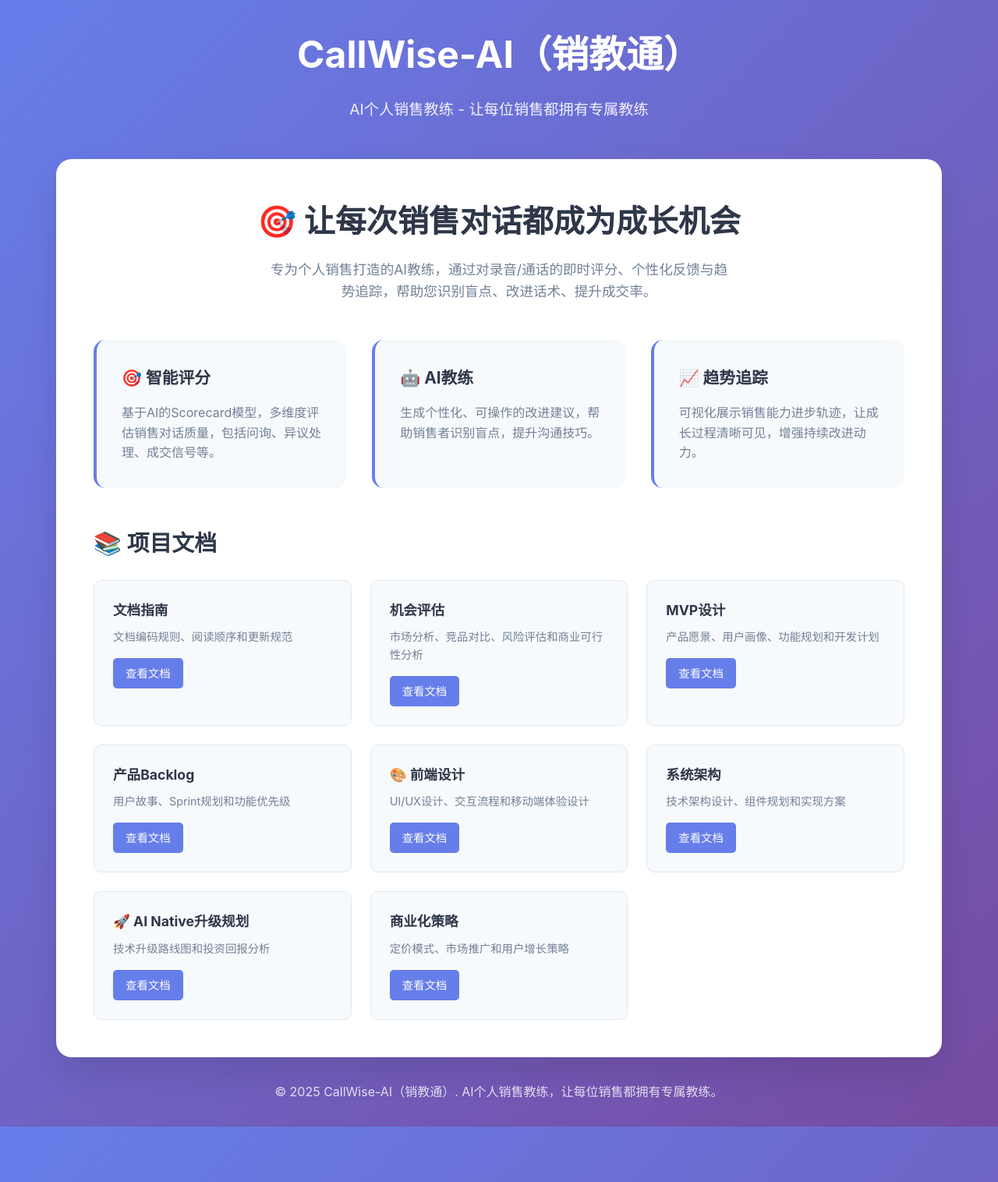
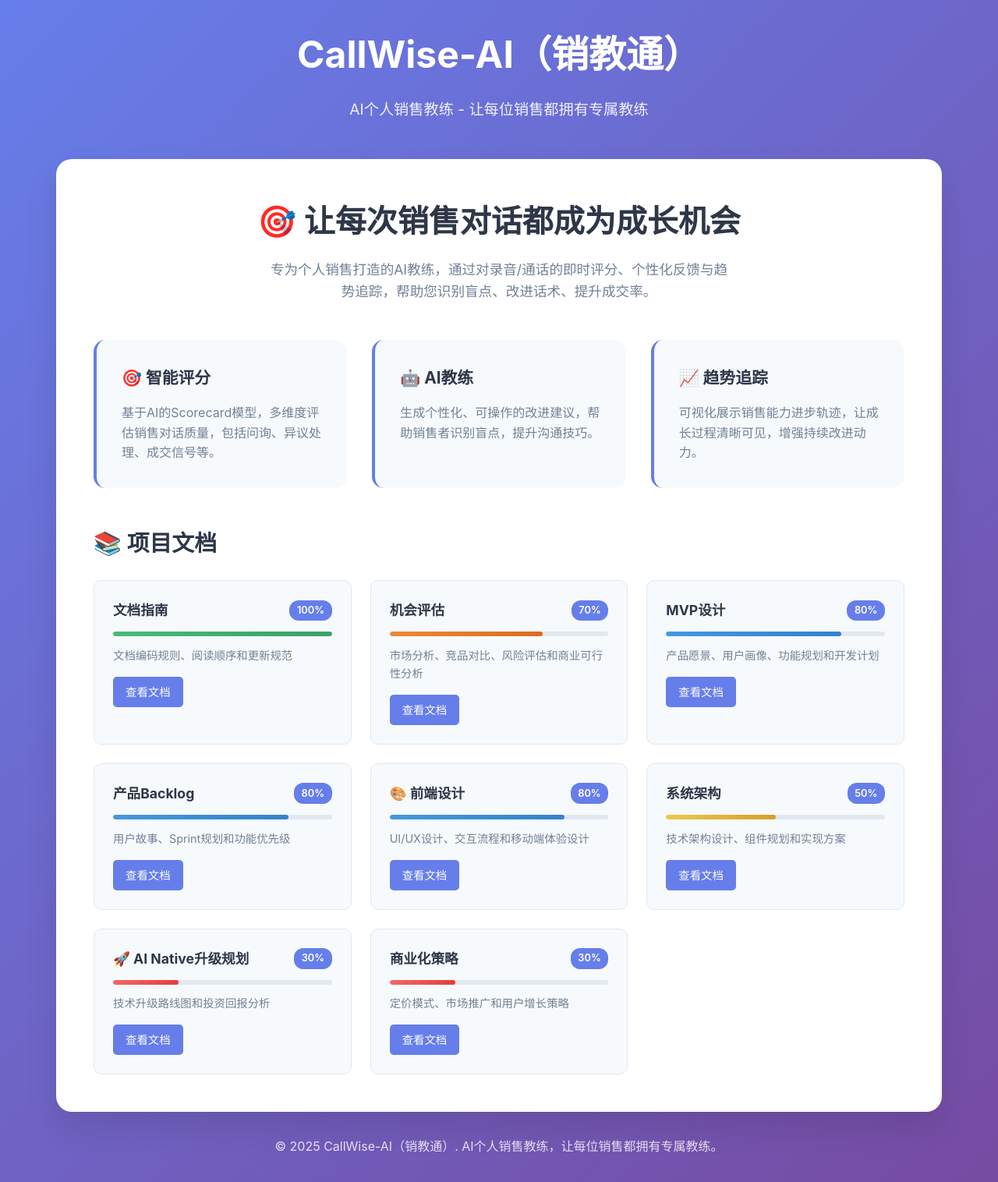
Before and after one commit to franksunye/CallWise-AI, a Jekyll site: the page docs/index.html, which Jekyll copies as it is, in a window 1280 px wide. Shown: the whole page at 78% size. Built offline with Jekyll 4.4.1, drawn with Linux system fonts in a browser that asks for light colours.

Commit message:
feat: 添加项目文档完成度可视化进度条
✨ 新增功能:
- 为每个文档卡片添加完成度百分比徽章
- 添加彩色进度条直观显示完成进度
- 实现进度条加载动画效果
- 添加悬停交互增强用户体验

📊 完成度标识:
- 文档指南: 100% (绿色)
- 机会评估: 70% (橙色)
- MVP设计: 80% (蓝色)
- 产品Backlog: 80% (蓝色)
- 前端设计: 80% (蓝色)
- 系统架构: 50% (黄色)
- AI Native升级: 30% (红色)
- 商业化策略: 30% (红色)

🎨 设计特点:
- 渐变色进度条，不同完成度使用不同颜色
- 平滑的加载动画效果
- 响应式设计，移动端友好
- 悬停时进度条有微妙的视觉反馈

```diff
--- a/docs/index.html
+++ b/docs/index.html
@@ -114,6 +114,7 @@
             border-radius: 10px;
             border: 1px solid #e2e8f0;
             transition: transform 0.2s, box-shadow 0.2s;
+            position: relative;
         }
 
         .doc-card:hover {
@@ -125,6 +126,9 @@
             color: #2d3748;
             margin-bottom: 0.5rem;
             font-size: 1.1rem;
+            display: flex;
+            justify-content: space-between;
+            align-items: center;
         }
 
         .doc-card p {
@@ -132,6 +136,39 @@
             font-size: 0.9rem;
             margin-bottom: 1rem;
         }
+
+        .progress-badge {
+            background: #667eea;
+            color: white;
+            padding: 0.2rem 0.6rem;
+            border-radius: 12px;
+            font-size: 0.8rem;
+            font-weight: 600;
+            min-width: 45px;
+            text-align: center;
+        }
+
+        .progress-bar-container {
+            width: 100%;
+            height: 6px;
+            background: #e2e8f0;
+            border-radius: 3px;
+            margin: 0.8rem 0;
+            overflow: hidden;
+        }
+
+        .progress-bar {
+            height: 100%;
+            border-radius: 3px;
+            transition: width 0.8s ease-in-out;
+            position: relative;
+        }
+
+        .progress-100 { background: linear-gradient(90deg, #48bb78, #38a169); }
+        .progress-80 { background: linear-gradient(90deg, #4299e1, #3182ce); }
+        .progress-70 { background: linear-gradient(90deg, #ed8936, #dd6b20); }
+        .progress-50 { background: linear-gradient(90deg, #ecc94b, #d69e2e); }
+        .progress-30 { background: linear-gradient(90deg, #f56565, #e53e3e); }
 
         .doc-link {
             display: inline-block;
@@ -202,42 +239,90 @@
                 <h3>📚 项目文档</h3>
                 <div class="docs-grid">
                     <div class="doc-card">
-                        <h4>文档指南</h4>
+                        <h4>
+                            <span>文档指南</span>
+                            <span class="progress-badge">100%</span>
+                        </h4>
+                        <div class="progress-bar-container">
+                            <div class="progress-bar progress-100" style="width: 100%"></div>
+                        </div>
                         <p>文档编码规则、阅读顺序和更新规范</p>
                         <a href="documentation-guide" class="doc-link">查看文档</a>
                     </div>
                     <div class="doc-card">
-                        <h4>机会评估</h4>
+                        <h4>
+                            <span>机会评估</span>
+                            <span class="progress-badge">70%</span>
+                        </h4>
+                        <div class="progress-bar-container">
+                            <div class="progress-bar progress-70" style="width: 70%"></div>
+                        </div>
                         <p>市场分析、竞品对比、风险评估和商业可行性分析</p>
                         <a href="00-opportunity-assessment" class="doc-link">查看文档</a>
                     </div>
                     <div class="doc-card">
-                        <h4>MVP设计</h4>
+                        <h4>
+                            <span>MVP设计</span>
+                            <span class="progress-badge">80%</span>
+                        </h4>
+                        <div class="progress-bar-container">
+                            <div class="progress-bar progress-80" style="width: 80%"></div>
+                        </div>
                         <p>产品愿景、用户画像、功能规划和开发计划</p>
                         <a href="10-mvp-design" class="doc-link">查看文档</a>
                     </div>
                     <div class="doc-card">
-                        <h4>产品Backlog</h4>
+                        <h4>
+                            <span>产品Backlog</span>
+                            <span class="progress-badge">80%</span>
+                        </h4>
+                        <div class="progress-bar-container">
+                            <div class="progress-bar progress-80" style="width: 80%"></div>
+                        </div>
                         <p>用户故事、Sprint规划和功能优先级</p>
                         <a href="11-backlog" class="doc-link">查看文档</a>
                     </div>
                     <div class="doc-card">
-                        <h4>🎨 前端设计</h4>
+                        <h4>
+                            <span>🎨 前端设计</span>
+                            <span class="progress-badge">80%</span>
+                        </h4>
+                        <div class="progress-bar-container">
+                            <div class="progress-bar progress-80" style="width: 80%"></div>
+                        </div>
                         <p>UI/UX设计、交互流程和移动端体验设计</p>
                         <a href="12-frontend-design" class="doc-link">查看文档</a>
                     </div>
                     <div class="doc-card">
-                        <h4>系统架构</h4>
+                        <h4>
+                            <span>系统架构</span>
+                            <span class="progress-badge">50%</span>
+                        </h4>
+                        <div class="progress-bar-container">
+                            <div class="progress-bar progress-50" style="width: 50%"></div>
+                        </div>
                         <p>技术架构设计、组件规划和实现方案</p>
                         <a href="20-architecture" class="doc-link">查看文档</a>
                     </div>
                     <div class="doc-card">
-                        <h4>🚀 AI Native升级规划</h4>
+                        <h4>
+                            <span>🚀 AI Native升级规划</span>
+                            <span class="progress-badge">30%</span>
+                        </h4>
+                        <div class="progress-bar-container">
+                            <div class="progress-bar progress-30" style="width: 30%"></div>
+                        </div>
                         <p>技术升级路线图和投资回报分析</p>
                         <a href="25-ai-native-roadmap" class="doc-link">查看文档</a>
                     </div>
                     <div class="doc-card">
-                        <h4>商业化策略</h4>
+                        <h4>
+                            <span>商业化策略</span>
+                            <span class="progress-badge">30%</span>
+                        </h4>
+                        <div class="progress-bar-container">
+                            <div class="progress-bar progress-30" style="width: 30%"></div>
+                        </div>
                         <p>定价模式、市场推广和用户增长策略</p>
                         <a href="30-business-strategy" class="doc-link">查看文档</a>
                     </div>
@@ -249,5 +334,47 @@
             <p>&copy; 2025 CallWise-AI（销教通）. AI个人销售教练，让每位销售都拥有专属教练。</p>
         </div>
     </div>
+
+    <script>
+        // 页面加载完成后启动进度条动画
+        document.addEventListener('DOMContentLoaded', function() {
+            // 延迟启动动画，让页面先渲染
+            setTimeout(function() {
+                const progressBars = document.querySelectorAll('.progress-bar');
+                progressBars.forEach(function(bar) {
+                    // 先将宽度设为0，然后动画到目标宽度
+                    const targetWidth = bar.style.width;
+                    bar.style.width = '0%';
+
+                    // 使用setTimeout来触发动画
+                    setTimeout(function() {
+                        bar.style.width = targetWidth;
+                    }, 100);
+                });
+            }, 300);
+        });
+
+        // 添加卡片悬停效果增强
+        document.addEventListener('DOMContentLoaded', function() {
+            const docCards = document.querySelectorAll('.doc-card');
+            docCards.forEach(function(card) {
+                card.addEventListener('mouseenter', function() {
+                    const progressBar = card.querySelector('.progress-bar');
+                    if (progressBar) {
+                        progressBar.style.transform = 'scaleY(1.2)';
+                        progressBar.style.filter = 'brightness(1.1)';
+                    }
+                });
+
+                card.addEventListener('mouseleave', function() {
+                    const progressBar = card.querySelector('.progress-bar');
+                    if (progressBar) {
+                        progressBar.style.transform = 'scaleY(1)';
+                        progressBar.style.filter = 'brightness(1)';
+                    }
+                });
+            });
+        });
+    </script>
 </body>
 </html>
```
